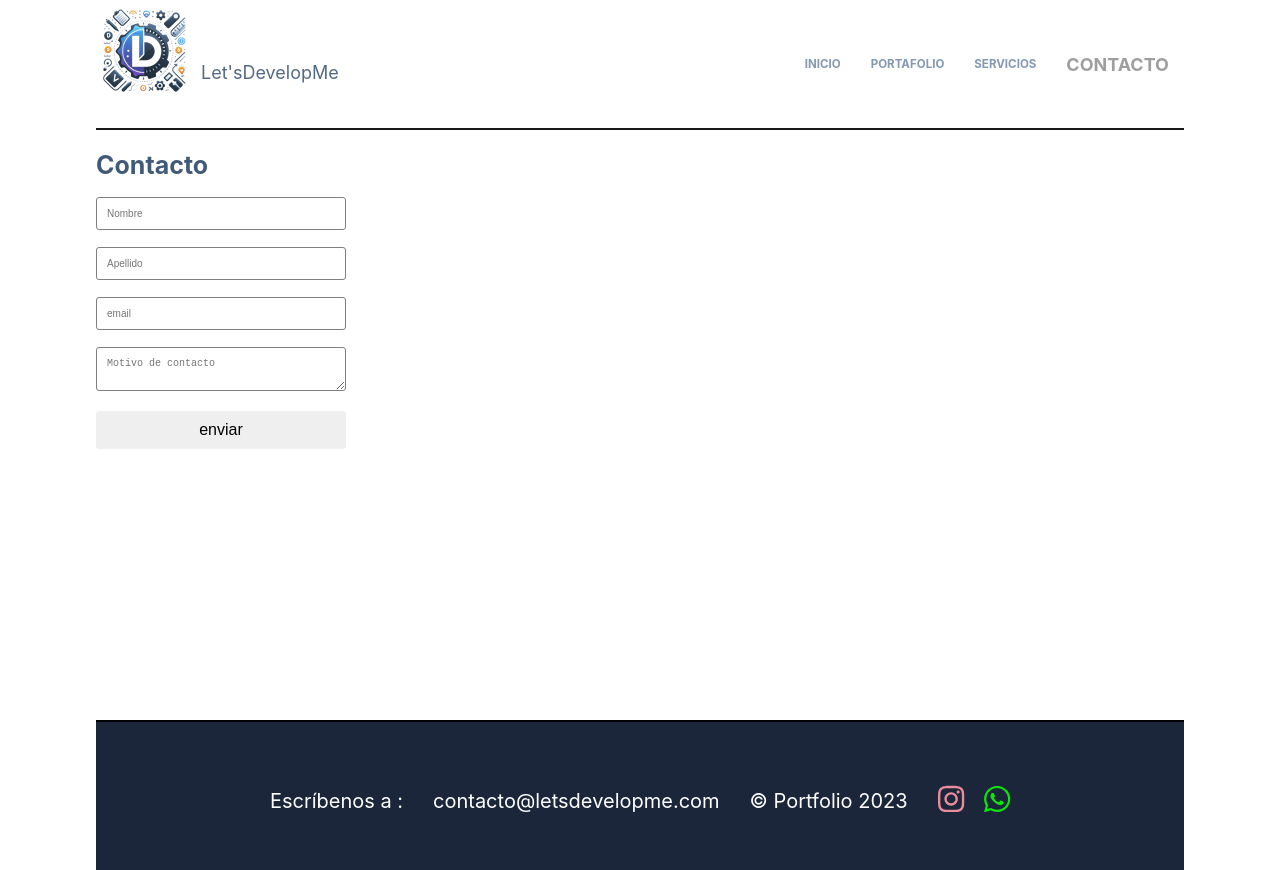
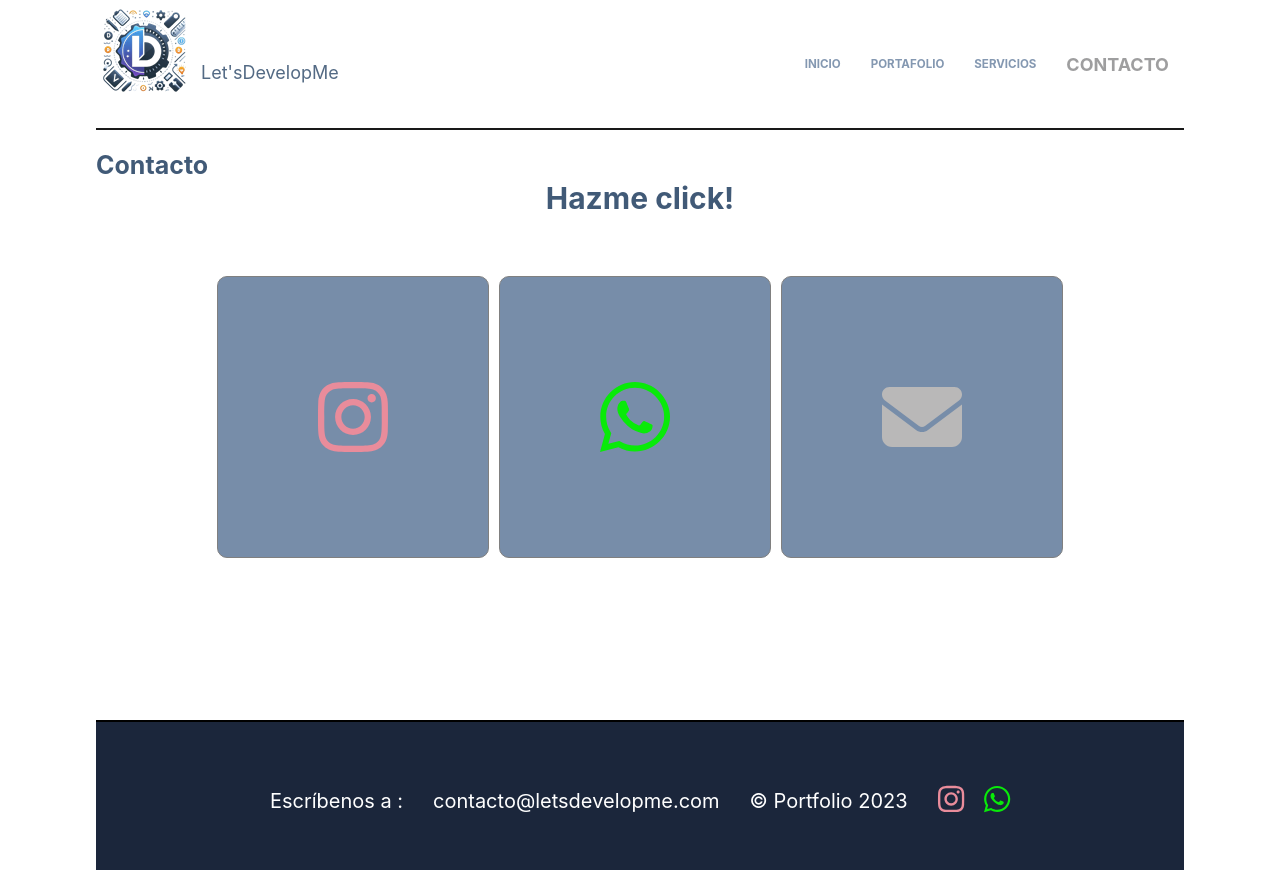
Before and after one commit to GeorgePhD/portfolio2024, a React (Vite) app: page /contact in a window 1280 px wide. Built offline with nearby package versions, Linux system fonts and the light colour scheme.

Commit message:
update: contact section changed

```diff
--- a/package.json
+++ b/package.json
@@ -12,7 +12,8 @@
   "dependencies": {
     "@fortawesome/fontawesome-svg-core": "^6.5.2",
     "@fortawesome/free-brands-svg-icons": "^6.5.2",
-    "@fortawesome/react-fontawesome": "^0.2.0",
+    "@fortawesome/free-solid-svg-icons": "^6.5.2",
+    "@fortawesome/react-fontawesome": "^0.2.1",
     "@gsap/react": "^2.1.1",
     "gsap": "^3.12.5",
     "react": "^18.2.0",
--- a/src/App.css
+++ b/src/App.css
@@ -506,79 +506,89 @@ p.paragraph {
 
 /* services page ends here */
 
+/* contact starts here */
+.links__container {
+    /* max-width: 1400px; */
+    margin: 0 auto;
+    display: flex;
+    flex-wrap: wrap;
+    justify-content: center; /* Centers the containers horizontally */
+    gap: 1rem; /* Adds space between the containers */
+    padding: 10rem;
+    padding-top: 6rem;
 
-/* BLog starts here */
-/* .blog__news {
-    display: flex;
-    flex-direction: row;
-    flex-wrap: wrap;
+}
+.link__container {
+    flex-basis: 30%;
+    justify-content: center;
     align-items: center;
-    justify-content: center;
-    text-align: start;
-    padding: 5rem;
-    gap: 3rem;
-} */
+    text-align: center;
+    border: 1px solid grey;
+    padding:10rem;
+    background-color: var(--text--color);
+    border-radius: 1rem;
+}
+.link__title {
+    text-align: center;
+    font-size: 3rem;
+    color: var(--secondary-color);
+}
+.contact__icons {
+    font-size: 10rem;
+    transition: all 300ms ease-in-out;
+}
+.contact__icons:hover {
+    transform: scale(1.5);
+}
+.contact__icons.instagram {
+    color: rgb(233, 140, 155);
 
-h2.blog__subtitle {
-    font-size: var(--h2-font-size);
-    color: var(--text--color);
 }
+.contact__icons.whatsapp {
+    color: rgb(9, 234, 9);
+}
+.contact__icons.email {
+    color: rgb(185, 184, 184);
+}
+/* contact ends here */
 
-p.blog__content {
-    font-size: var(--p-font-size);
-    color: var(--main-color);
-    font-weight: 600;
-    line-height: 1.5;
-}
 
-/* BLog ends here */
-
-/* contact starts here */
-.contact-form {
-    display: block;
-    width: 100%;
-    margin: 0 auto;
-    gap: 1rem;
-}
-
-input,
-textarea {
-    width: 25rem;
-    display: block;
-    padding: 1rem;
-    border-radius: 0.3rem;
-    outline: none;
-    border: 0.1rem solid grey;
-    margin-top: 1.7rem;
-}
-
-button {
-    width: 25rem;
-    margin-top: 2rem;
-    font-size: 1.6rem;
-    border: 0;
-    border-radius: 0.3rem;
-    padding: 1rem;
-    transition: var(--transition-all--300);
-}
-
-button:hover,
-input[type='submit']:hover {
-    background-color: var(--main-color);
-    color: white;
-}
-
-/* contact ends here */
 /* responsive design starts here */
 
 @media screen and (width <=1289px) {
     .services__image {
         width: 25rem;
     }
+    .links__container {
+        padding: 10rem;
+        padding-top: 6rem;
+
+    }
+    /* .link__title {
+        text-align: center;
+        font-size: 3rem;
+        color: var(--secondary-color);
+    } */
+    .contact__icons {
+        font-size: 8rem;
+    }
 }
 @media screen and (width <=1096px) {
     .services__image {
         width: 20rem;
+    }
+    .links__container {
+        padding: 0;
+        padding-top: 6rem;
+
+    }
+    /* .link__title {
+        text-align: center;
+        font-size: 3rem;
+        color: var(--secondary-color);
+    } */
+    .contact__icons {
+        font-size: 8rem;
     }
 }
 @media screen and (width <=769px) {
@@ -658,6 +668,26 @@ input[type='submit']:hover {
     footer.footer p {
         font-size: 1.5rem;
         color: white;
+    }
+}
+
+@media screen and (width <=632px) {
+    .links__container {
+        flex-direction: row;
+        flex-wrap: wrap;
+        padding: 0;
+        padding-top: 6rem;
+    }
+    .link__container {
+        padding: 3rem;
+        margin-top: 3rem;
+        margin-bottom: 10rem;
+    }
+    .link__title {
+        font-size: 2rem;
+    }
+    .contact__icons {
+        font-size: 5rem;
     }
 }
 @media screen and (width <=588px) {
@@ -789,18 +819,9 @@ input[type='submit']:hover {
         font-size: 2rem;
         text-align: center;
     }
-    /* h1.home__title span,
-    h1.home__title strong.span-black-color {
-        font-size: 2rem;
+    h1.h1 {
+        display: none;
     }
-
-    h2.home__subtitle--2 span,
-    p.text-centered {
-        font-size: 2rem;
-    }
-    p.paragraph {
-        font-size: 1.4rem;
-    } */
     .home-page-links {
         padding: 2rem;
         margin-top: 0;
@@ -811,7 +832,7 @@ input[type='submit']:hover {
     div a.home__links {
         font-size: 1.4rem;
         padding: 2rem 3.5rem;
-        /* color: white; */
+        margin-top: 2rem;
     }
 
     header.header div.logo span {
@@ -845,9 +866,32 @@ input[type='submit']:hover {
     .services__ul {
         padding: 1.5rem;
     }
+    .links__container {
+        padding: 0;
+        margin-top: 3rem;
+        margin-bottom: 10rem;
+    }
+    .link__title {
+        display: block;
+        margin-top: 3rem;
+    }
+    .link__container {
+        padding: 1rem;
+        margin-top: 0;
+        margin-bottom: 0;
+        flex-basis: 100%;
+    }
+    .contact__icons {
+        font-size: 8rem;
+        padding: 2.6rem;
+    }
+    .mask {
+        border: 1px solid rgba(128, 128, 128, 0.273);
+        border-radius: 1rem;
+        box-shadow: 1px 1px 100px rgba(128, 128, 128, 0.346);
+    }
     footer.footer {
-        min-height: 1rem;
-        line-height: 2rem;
+        margin-top: 3rem ;
     }
 }
 
@@ -922,7 +966,7 @@ input[type='submit']:hover {
 
 }
 
-@media screen and (width <=321px) {
+@media screen and (width <=333px) {
     div.portfolio-container img {
         width: 30rem;
     }
@@ -930,6 +974,26 @@ input[type='submit']:hover {
     .services__image {
         width: 7rem;
     }
+    .links__container {
+        padding: 0;
+        margin-top: 3rem;
+    }
+    .link__title {
+        display: block;
+    }
+    .link__container {
+        padding: 1rem;
+        margin-top: 0;
+        margin-bottom: 0;
+        flex-basis: 100%;
+    }
+    .contact__icons {
+        font-size: 6rem;
+        padding: 1rem;
+    }
+    footer.footer {
+        margin-top: 4rem;
+    }
 }
 
 /* responsive design ends here */
--- a/src/Components/Contact.jsx
+++ b/src/Components/Contact.jsx
@@ -1,19 +1,34 @@
+import { Link } from 'react-router-dom';
+import { library } from '@fortawesome/fontawesome-svg-core';
+import { faFacebook, faInstagram, faWhatsapp, faYoutube, faTiktok } from '@fortawesome/free-brands-svg-icons';
+import { faEnvelope } from '@fortawesome/free-solid-svg-icons';
+import { FontAwesomeIcon } from '@fortawesome/react-fontawesome';
+// Adding FontAwesome icons to the library
+library.add(faFacebook, faInstagram, faWhatsapp, faYoutube, faTiktok, faEnvelope);
+
+const instagram = "https://www.instagram.com/devel0pme";
+const email = "mailto:contacto@letsdevelopme.com";  // Use mailto: for email links
+const whatsapp = "https://api.whatsapp.com/send?phone=56922228694";
 
 const Contact = () => {
   return (
-    <div className='page'>
+    <>
+    {/* <div className='page'> */}
       <h1 className='h1'>Contacto</h1>
-
-      <section className="contact-section">
-        <form className='contact-form'>
-          <input type="text" placeholder='Nombre' />
-          <input type="text" placeholder='Apellido' />
-          <input type="text" placeholder='email' />
-          <textarea placeholder='Motivo de contacto'/>
-          <button type='submit' value='Enviar'>enviar</button>
-        </form>
+            <h2 className="link__title">Hazme click!</h2>
+      <section className="links__container">
+          <section className="link__container">
+            <Link to={instagram} target='_blank'><FontAwesomeIcon className='contact__icons instagram' icon={['fab', 'instagram']} /></Link>
+          </section>
+          <section className="link__container">
+            <Link to={whatsapp} target='_blank'><FontAwesomeIcon className='contact__icons whatsapp' icon={['fab', 'whatsapp']} /></Link>
+          </section>
+          <section className="link__container">
+            <a href={email} target='_blank'><FontAwesomeIcon className='contact__icons email' icon={['fas', 'envelope']} /></a>
+          </section>
       </section>
-    </div>
-  )
-}
+    {/* </div> */}
+    </>
+  );
+};
 export default Contact
--- a/src/data/jobs.js
+++ b/src/data/jobs.js
@@ -5,7 +5,7 @@ export const jobs = [
     {
         'id': 'EvelynAguilarSanchez',
         'name': 'EveArt',
-        'img': 'images/drawing.jpg',
+        'img': 'images/eveweb.png',
         'description': 'Artista.',
         'url': 'https://www.evelynaguilarart.com',
         'tech': 'React JS,CSS, React-bootstrap.'
```
Also changed, not shown: public/images/eveweb.png (added), 1 other file (tests, documents, lock files or other folders).
